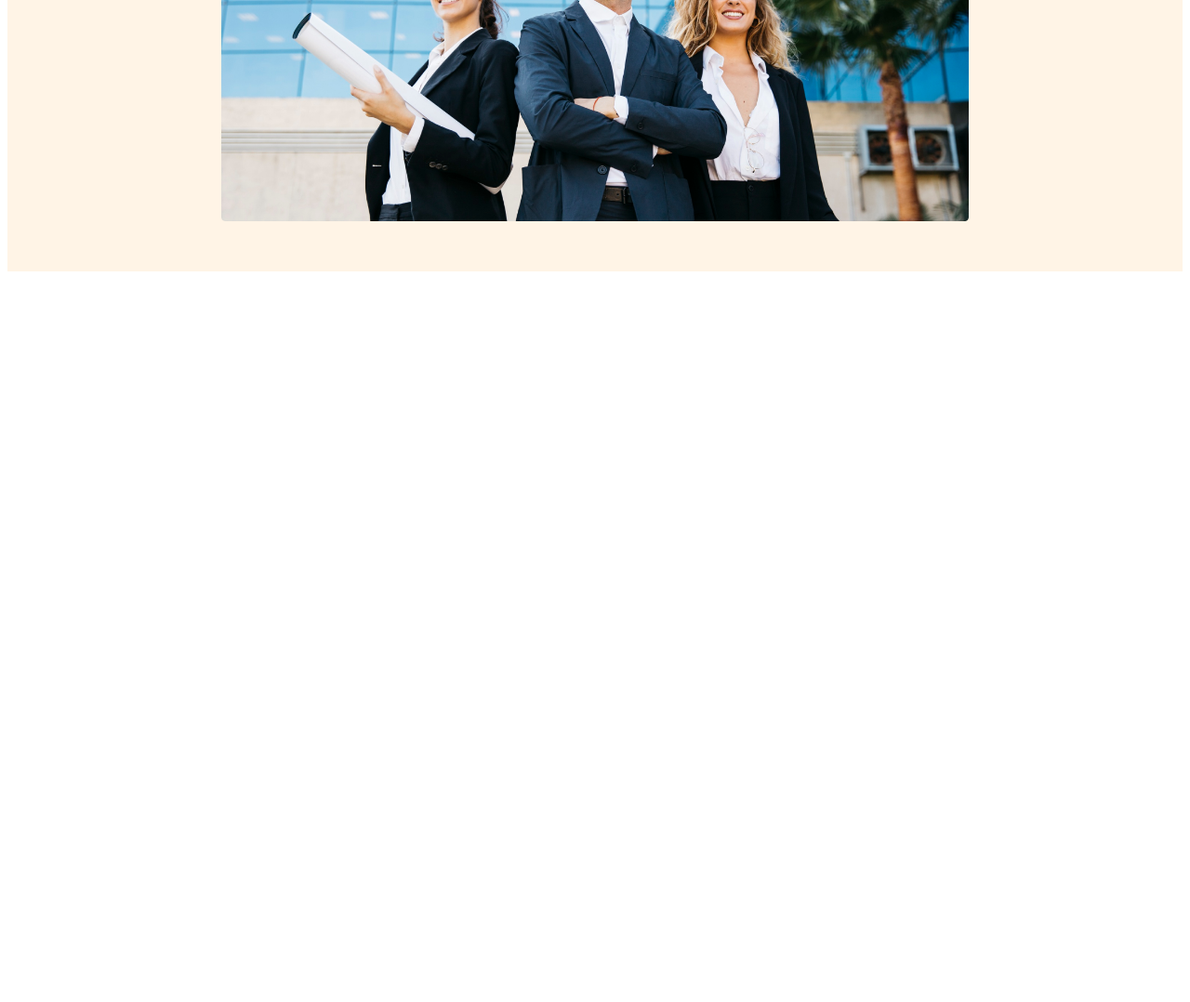
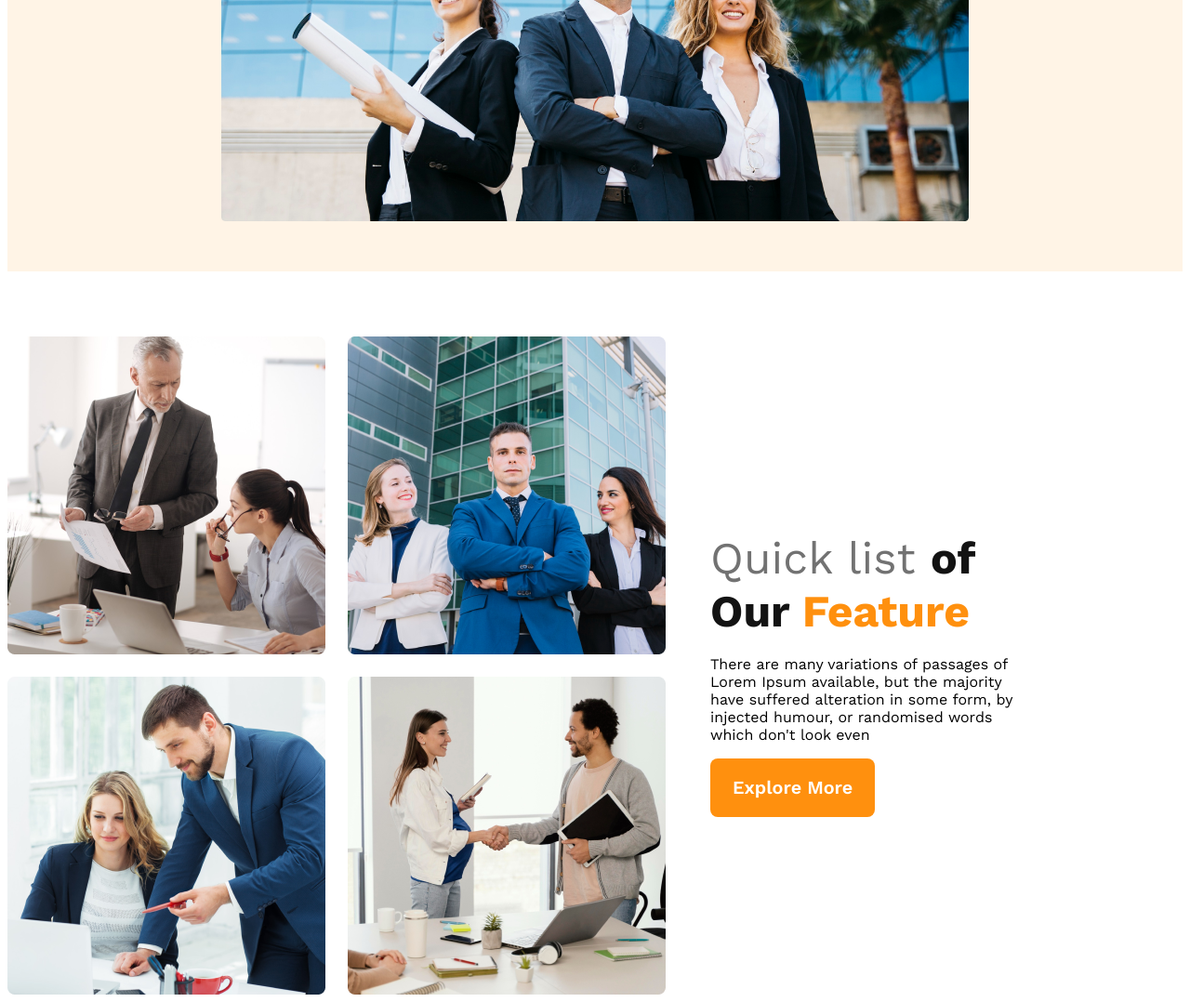
Before and after one commit to akashseub/g3-architecture-website, a plain HTML site: page index.html in a window 1280 px wide. Shown: the part 743-1821 px from the top of the page at 93% size. Before the commit the page ends 1043 px from the top, so only its background shows below. Drawn offline with nearby package versions, Linux system fonts and the light colour scheme.

Commit message:
added teams section responsive unfinished

```diff
--- a/css/architect.css
+++ b/css/architect.css
@@ -63,36 +63,78 @@ header ul a {
     color: #727272;
 }
 
-.banner img{
+.banner img {
     margin-top: 50px;
     width: 100%;
 }
 
+/* main section style  */
+main {
+    max-width: 1440px;
+    margin: 0 auto;
+}
+
+.teams-container {
+    display: flex;
+    align-items: center;
+    margin-top: 70px;
+}
+
+.teams-image-container {
+    display: grid;
+    grid-template-columns: repeat(2, 1fr);
+    gap: 24px;
+}
+
+.teams-text-container {
+    padding-left: 3rem;
+    padding-right: 10rem;
+
+}
+
+.teams-text-container .quick-list {
+    color: #727272;
+    font-size: 3rem;
+    font-weight: 500;
+}
+
+.teams-text-container .of-our {
+    color: #131313;
+    font-size: 3rem;
+    font-weight: 700;
+}
+
+.teams-text-container .feature-text {
+    color: #FF900E;
+    font-size: 3rem;
+    font-weight: 700;
+}
+
 /* media queries */
-@media screen and (max-width: 576px){
-    header{
+@media screen and (max-width: 576px) {
+    header {
         padding: 20px;
     }
 
-    nav{
+    nav {
         flex-direction: column;
     }
 
-    nav > ul{
+    nav>ul {
         flex-direction: column;
     }
 
-    .nav-title{
+    .nav-title {
         font-size: 2.3rem;
     }
 }
 
 @media screen and (min-width: 576px) and (max-width: 960px) {
-    header{
+    header {
         padding: 50px;
     }
 
-    nav{
+    nav {
         flex-direction: column;
     }
 }
--- a/index.html
+++ b/index.html
@@ -32,7 +32,19 @@
 
 
     <main>
-
+        <div class="teams-container">
+            <div class="teams-image-container">
+                <img src="images/team1.png" alt="" srcset="">
+                <img src="images/team2.png" alt="" srcset="">
+                <img src="images/team3.png" alt="" srcset="">
+                <img src="images/team4.png" alt="" srcset="">
+            </div>
+            <div class="teams-text-container">
+                <h3><span class="quick-list">Quick list </span><span class="of-our">of Our </span><span class="feature-text">Feature</span></h3>
+                <p>There are many variations of passages of Lorem Ipsum available, but the majority have suffered alteration in some form, by injected humour, or randomised words which don't look even</p>
+                <button class="btn-primary">Explore More</button>
+            </div>
+        </div>
     </main>
 
     <footer>
```
